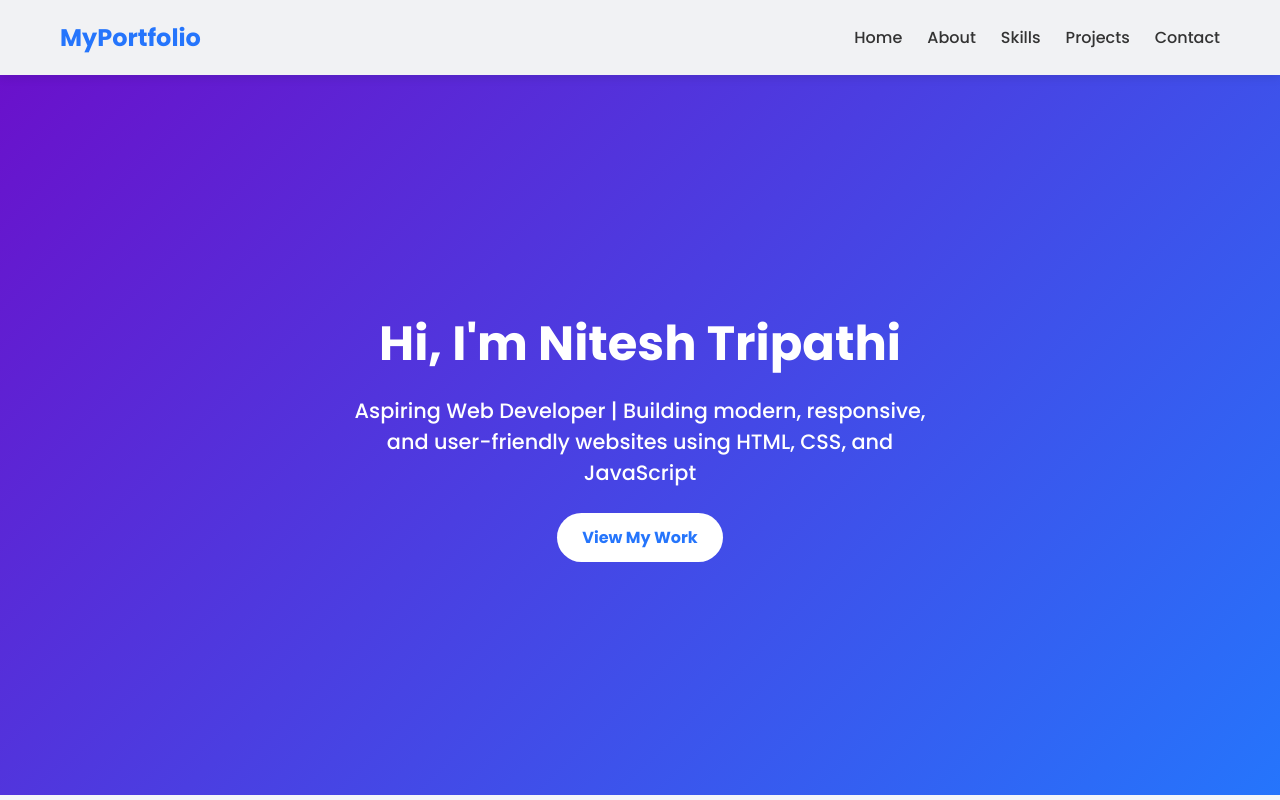
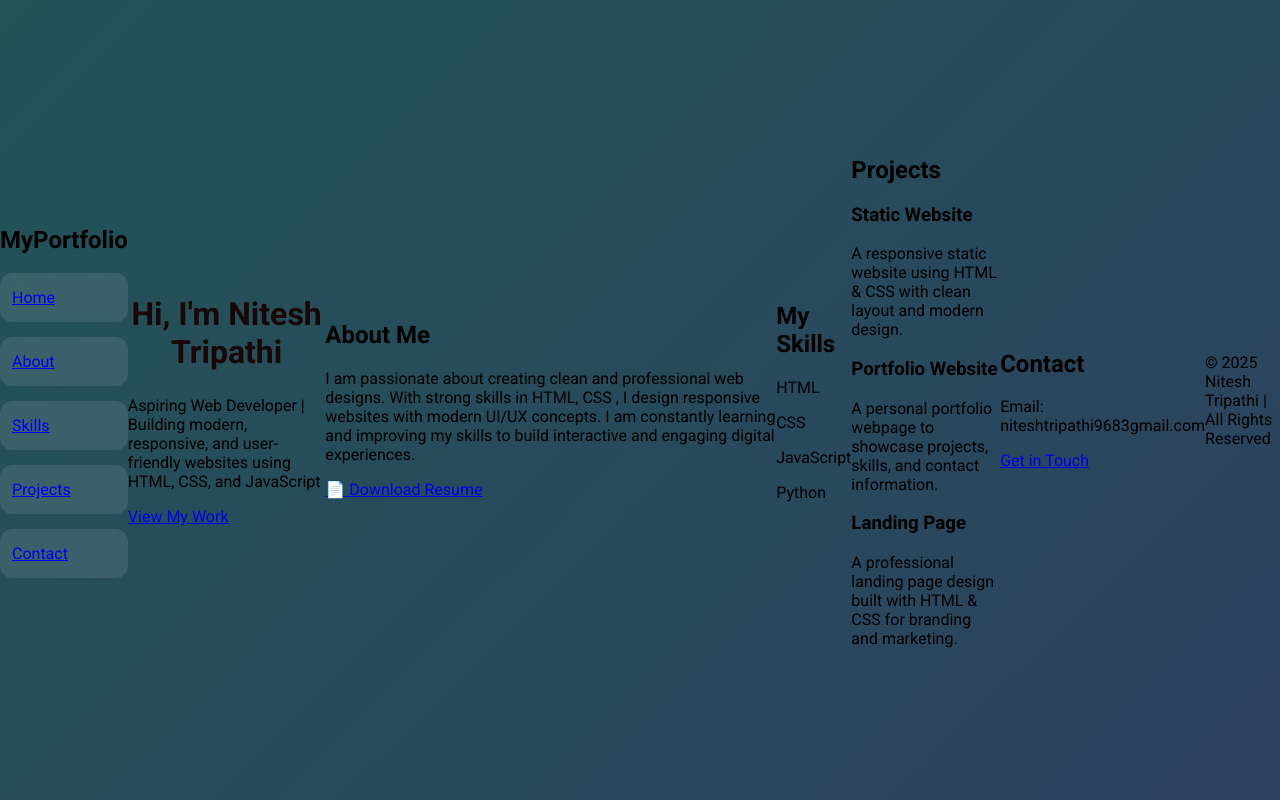
Before and after one commit to nitesh069/Codealpha-tasks, a plain HTML site: page Portfolio.html in a window 1280 px wide. Shown: the top 800 px of the page. Drawn offline with Linux system fonts and the light colour scheme.

Commit message:
Add files via upload

```diff
--- a/style.css
+++ b/style.css
@@ -1,308 +1,115 @@
- *{
-    margin:0;
-    padding:0;
-    box-sizing:border-box;
-     font-family:'Poppins',sans-serif;
-     scroll-behavior:smooth;
-    }
-    body{
-        background:#f4f6f9;
-        color:#333;
-        transition:background 0.4s,color 0.4s;
-    }
-    a{
-        text-decoration:none;color:inherit;
+@import url('https://fonts.googleapis.com/css2?family=Roboto:wght@400;700&display=swap');
+
+body {
+    font-family: 'Roboto', sans-serif;
+     background: linear-gradient(135deg, #225357, #2d425f);
+    display: flex;
+    justify-content: center;
+    align-items: center;
+    height: 100vh;
+    margin: 0;
+    transition: 0.3s;
 }
 
-    /* Dark Mode */
-    #dark-toggle:checked ~ body{
-        background:#121212;color:#f4f4f4;
-    }
-    #dark-toggle:checked ~ body nav{
-        background:#1e1e1e;
-        box-shadow:0 2px 10px rgba(255,255,255,0.1);
-    }
-    #dark-toggle:checked ~ body header{
-        background:linear-gradient(135deg,#111,#333);
-    }
-    #dark-toggle:checked ~ body .project-card{
-        background:#1e1e1e;
-        box-shadow:0 6px 15px rgba(255,255,255,0.05);
-    }
-    #dark-toggle:checked ~ body footer{
-        background:#1e1e1e;
-    }
-    #dark-toggle:checked ~ body .skill-bar{
-        background:#2a2a2a;
+body.dark-mode {
+    background: linear-gradient(135deg, #173251, #070a0a);
+
 }
 
-    /* Navbar */
-    nav{
-        display:flex;
-        justify-content:space-between;
-        align-items:center;
-        padding:20px 60px;
-        background:#f1f2f4;
-        position:sticky;
-        top:0;
-        z-index:1000;
-        box-shadow:0 2px 10px rgba(0,0,0,0.1);
-    }
-    nav h2{
-        color:#2575fc;
-        font-weight:700;
-    }
-    nav ul{
-        display:flex;
-        gap:25px;
-        list-style:none;
-    }
-    nav ul li a{
-        font-weight:500;
-        position:relative;
-    }
-    nav ul li a::after{
-        content:'';
-        width:0;
-        height:2px;
-        background:#6a11cb;
-        position:absolute;
-        bottom:-5px;
-        left:0;
-        transition:0.3s;
-    }
-    nav ul li a:hover::after{
-        width:100%;
+.container {
+    background: rgba(255, 255, 255, 0.15);
+    backdrop-filter: blur(10px);
+    padding: 30px 40px;
+    border-radius: 20px;
+    box-shadow: 0 8px 32px rgba(0,0,0,0.25);
+    width: 400px;
+    color: #963d3d;
+    transition: 0.3s;
 }
 
-    /* Toggle */
-    .toggle-label{
-        cursor:pointer;
-        background:#2575fc;
-        color:#fff;padding:8px 15px;
-        border-radius:25px;
-        font-size:0.9rem;
-        transition:0.3s;
-    }
-    .toggle-label:hover{
-        background:#6a11cb;
+h1 {
+    text-align: center;
+    margin-bottom: 25px;
+    font-weight: 700;
+    color: #190606;
 }
 
-    /* Hero */
-    header{
-        height:90vh;
-        background:linear-gradient(135deg,#6a11cb,#2575fc);
-        display:flex;
-        flex-direction:column;
-        justify-content:center;
-        align-items:center;
-        text-align:center;
-        color:#fff;
-        padding:20px;
-        transition:background 0.4s;
-    }
-    header h1{
-        font-size:3rem;
-        margin-bottom:15px;
-        animation:fadeInDown 1.5s ease;
-    }
-    header p{
-        font-size:1.3rem;
-        max-width:600px;
-        margin-bottom:25px;
-        animation:fadeInUp 1.8s ease;
-    }
-    .btn{
-        padding:12px 25px;
-        background:#fff;
-        color:#2575fc;
-        border-radius:30px;
-        font-weight:600;
-        display:inline-block;
-        transition:all 0.3s;
-    }
-    .btn:hover{
-        background:#2575fc;
-        color:#fff;
-        transform:scale(1.05);
+.top-controls, .input-section {
+    display: flex;
+    color: #190606;
+    justify-content: space-between;
+    margin-bottom: 15px;
+    gap: 10px;
 }
 
-    /* Sections */
-    section{
-        padding:80px 60px;
-        max-width:1200px;
-        margin:auto;opacity:0;
-        transform:translateY(50px);
-        animation:fadeInSection 1s ease forwards;
-    }
-    section:nth-of-type(2){
-        animation-delay:0.3s;
-    }
-    section:nth-of-type(3){
-        animation-delay:0.6s;
-    }
-    section:nth-of-type(4){
-        animation-delay:0.9s;
-    }
-    section:nth-of-type(5){
-        animation-delay:1.2s;
-    }
-    section h2{
-        text-align:center;
-        font-size:2.2rem;color:#2575fc;
-        margin-bottom:50px;
-        position:relative;
-    }
-    section h2::after{
-        content:'';
-        width:80px;
-        height:4px;
-        background:#6a11cb;
-        display:block;
-        margin:10px auto 0;
-        border-radius:2px;
+input, select {
+    padding: 10px;
+    border-radius: 12px;
+    border: none;
+    outline: none;
+    font-weight: bold;
+    cursor: pointer;
+    background: rgba(255,255,255,0.25);
+    color: #020101;
+    backdrop-filter: blur(5px);
 }
 
-    /* About */
-    .about{
-        text-align:center;
-        max-width:900px;
-        margin:auto;
-        font-size:1.1rem;
-        line-height:1.8;
-    }
-    .resume-btn{
-        margin-top:40px;
-        margin-left: 40%;
-        display:inline-block;
-        padding:12px 25px;
-        background:#6a11cb;color:#fff;
-        border-radius:30px;
-        font-weight:600;
-        transition:0.3s;
-    }
-    .resume-btn:hover{
-        background:#2575fc;
-        transform:scale(1.05);
+button {
+    padding: 10px 15px;
+    border-radius: 12px;
+    border: none;
+    cursor: pointer;
+    font-weight: bold;
+    color: #fff;
+    transition: 0.3s;
 }
 
-    /* Skills */
-    .skills{
-        max-width:900px;
-        margin:auto;
-    }
-    .skill{
-        margin-bottom:20px;
-    }
-    .skill-name{
-        font-weight:600;
-        margin-bottom:8px;
-    }
-    .skill-bar{
-        width:100%;
-        background:#ddd;
-        border-radius:30px;
-        overflow:hidden;
-    }
-    .skill-progress{
-        height:12px;
-        background:linear-gradient(90deg,#6a11cb,#2575fc);
-        border-radius:30px;
-        width:0;
-        animation:fillSkill 2s forwards;
-    }
-    .html{
-        animation-delay:0.3s;
-    }
-    .css{
-        animation-delay:0.6s;
-    }
-    .js{
-        animation-delay:0.9s;
-    }
-    .python{
-        animation-delay:1.2s;
-    }
-    @keyframes fillSkill{
-        from{width:0;}to
-        {
-            width:var(--skill-width);
-        }}
+#add-task-btn { background: linear-gradient(135deg, #ff758c, #ff7eb3); }
+#add-task-btn:hover { background: linear-gradient(135deg, #ff5177, #ff61a3); }
+#dark-mode-toggle, .completed-toggle button { background: rgba(255,255,255,0.25); }
+#dark-mode-toggle:hover, .completed-toggle button:hover { background: rgba(255,255,255,0.4); }
 
-    /* Projects */
-    .projects{
-        display:grid;
-        grid-template-columns:repeat(auto-fit,minmax(280px,1fr));
-        gap:25px;
-    }
-    .project-card{
-        background:#fff;
-        padding:25px;
-        border-radius:15px;
-        box-shadow:0 6px 15px rgba(0,0,0,0.1);
-        transition:0.4s;
-    }
-    .project-card:hover{
-        transform:translateY(-12px) scale(1.03);
-        box-shadow:0 8px 25px rgba(0,0,0,0.2);
-    }
-    .project-card h3{
-        margin-bottom:12px;
-        color:#6a11cb;
+ul { list-style: none; padding: 0; }
+
+li {
+    padding: 15px 12px;
+    background: rgba(255, 255, 255, 0.1);
+    margin-bottom: 15px;
+    border-radius: 12px;
+    display: flex;
+    justify-content: space-between;
+    align-items: center;
+    backdrop-filter: blur(5px);
+    cursor: pointer;
+    transition: all 0.3s ease;
+    transform: translateY(0);
 }
 
-    /* Contact */
-    .contact{
-        text-align:center;
+li.completed { text-decoration: line-through; opacity: 0.6; }
+li.fade-out { opacity: 0; transform: translateX(100%); transition: all 0.4s ease; }
 
-    }
-    .contact p{
-        margin-bottom:15px;
-        font-size:1.1rem;
+.badge {
+    padding: 4px 10px;
+    border-radius: 12px;
+    color: #fff;
+    font-size: 12px;
+    font-weight: bold;
+    margin-left: 10px;
 }
 
-    /* Footer */
-    footer{
-        background:#333;
-        color:#fff;
-        text-align:center;
-        padding:20px;
-        margin-top:50px;
-        transition:background 0.4s;
+.low { background-color: rgba(16, 22, 27, 0.7); }
+.medium { background-color: rgba(255, 193, 7, 0.8); }
+.high { background-color: rgba(220, 53, 69, 0.8); }
+
+.delete-btn {
+    background: rgba(255, 0, 0, 0.6);
+    border: none;
+    padding: 6px 12px;
+    border-radius: 8px;
+    color: #fff;
+    cursor: pointer;
+    transition: 0.3s;
 }
 
-    /* Animations */
-    @keyframes fadeInDown{from{
-        opacity:0;
-        transform:translateY(-30px);
-    }to{opacity:1;
-        transform:translateY(0);
-    }}
-    @keyframes fadeInUp{
-        from{opacity:0;
-            transform:translateY(30px);
-        }to{opacity:1;
-            transform:translateY(0);
-        }}
-    @keyframes fadeInSection{
-        to{
-        opacity:1;
-        transform:translateY(0);
-    }}
-
-    @media(max-width:768px){
-      nav{
-        flex-direction:column;
-        padding:15px 20px;
-    }
-      nav ul{
-        flex-direction:column;
-        margin-top:10px;
-    }
-      header h1{
-        font-size:2.2rem;
-    }
-      section{
-        padding:50px 20px;
-    }
-    }
+.delete-btn:hover { background: rgba(255, 0, 0, 0.9); }
+.dragging { opacity: 0.5; border: 2px dashed #fff; }
```
Also changed, not shown: index.html (added, +45 -0 lines), script.js (added, +107 -0 lines). Lines whose indentation alone changed are shown as unchanged.
